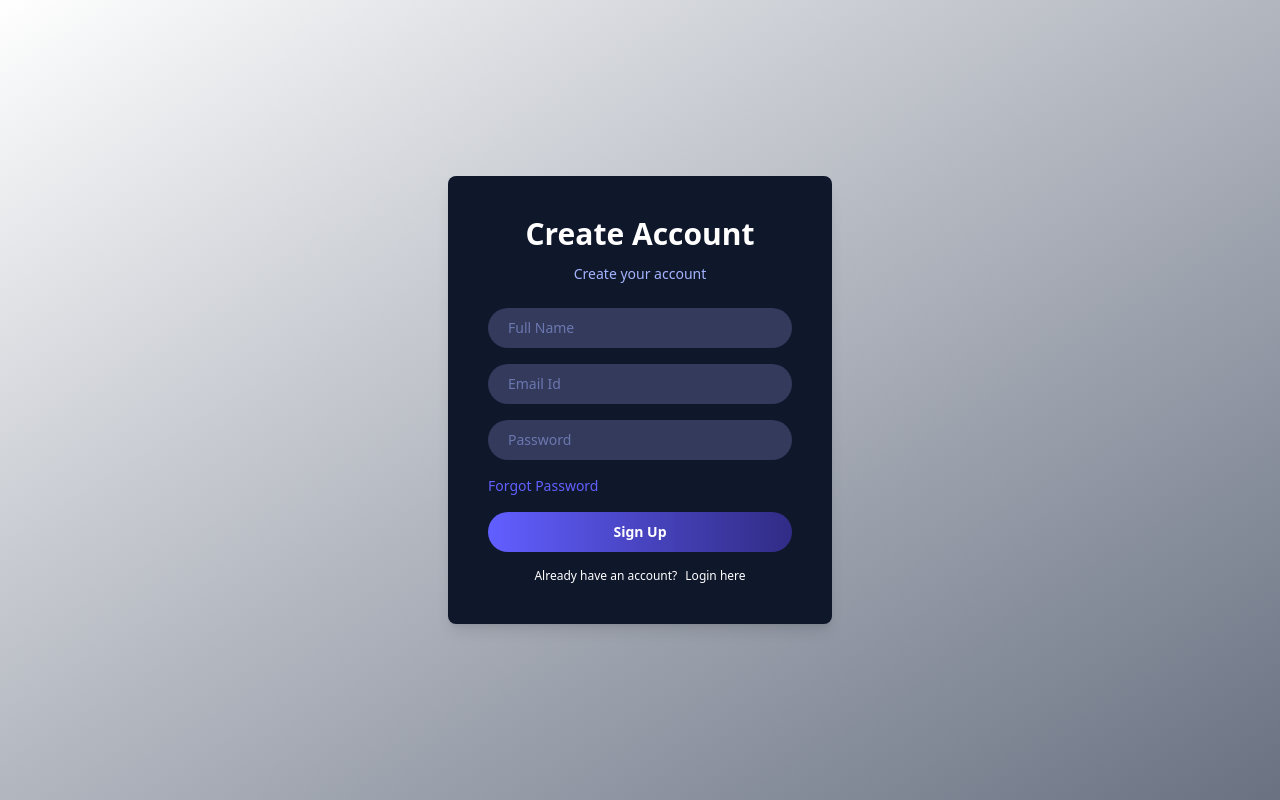
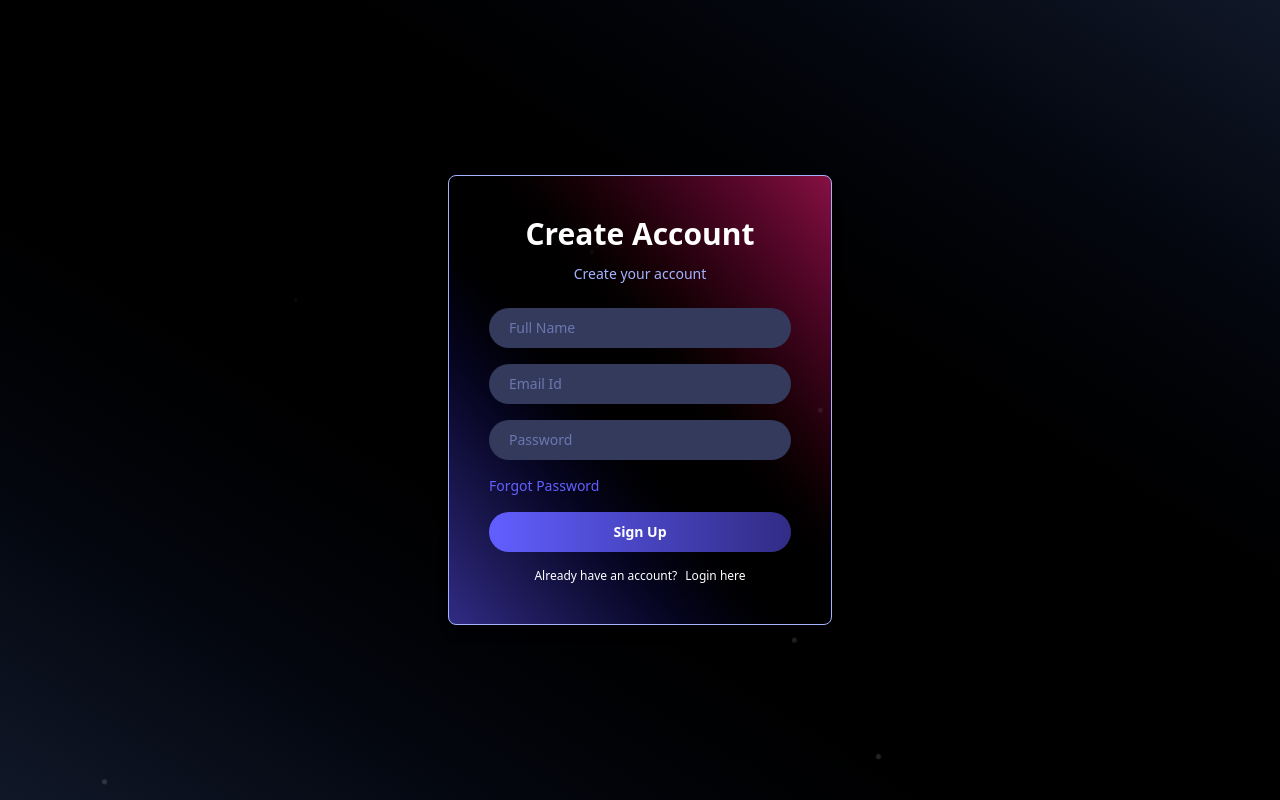
Before and after one commit to aneesh0609/Moltres-Dev, a React (Vite) app in the folder aneesh-portfolio/: page /login in a window 1280 px wide. Built offline with nearby package versions, Linux system fonts and the light colour scheme; no server answers.

Commit message:
login page (particles)

```diff
--- a/aneesh-portfolio/src/components/Certificates.jsx
+++ b/aneesh-portfolio/src/components/Certificates.jsx
@@ -34,7 +34,7 @@ const TataCertificate = () => {
       const newParticle = {
         id: Date.now() + Math.random(),
         left: Math.random() * 100,
-        size: Math.random() * 3 + 2,
+        size: Math.random() * 3 + 3,
         duration: Math.random() * 2 + 3
       };
       setParticles((prev) => [...prev.slice(-8), newParticle]);
--- a/aneesh-portfolio/src/pages/Login.jsx
+++ b/aneesh-portfolio/src/pages/Login.jsx
@@ -1,4 +1,4 @@
-import React, { useContext, useState } from 'react'
+import React, { useContext, useState ,useEffect } from 'react'
 import {useNavigate} from 'react-router-dom'
 import { AppContext } from '../context/AppContext';
 import axios from 'axios'
@@ -17,6 +17,9 @@ const Login = () => {
   const[email,setEmail] = useState('') ;
 
   const[password,setPassword] = useState('') ;
+  const [isVisible, setIsVisible] = useState(false);
+    const [particles, setParticles] = useState([]);
+
 
   const onSubmitHandler = async (e) =>
   {
@@ -61,12 +64,47 @@ const Login = () => {
 
   }
 
+ useEffect(() => {
+    const timer = setTimeout(() => setIsVisible(true), 300);
+    return () => clearTimeout(timer);
+  }, []);
+
+
+  useEffect(() => {
+      const createParticle = () => {
+        const newParticle = {
+          id: Date.now() + Math.random(),
+          left: Math.random() * 100,
+          size: Math.random() * 3 + 3,
+          duration: Math.random() * 2 + 3
+        };
+        setParticles((prev) => [...prev.slice(-8), newParticle]);
+      };
+
+      const interval = setInterval(createParticle, 800);
+      return () => clearInterval(interval);
+    }, []);
+
+
 
   return (
-    <div className='flex items-center justify-center min-h-screen px-6 sm:px-0 bg-gradient-to-br from-white to-gray-500'>
+    <div className='flex items-center justify-center min-h-screen px-6 sm:px-0 bg-gradient-to-tr from-gray-900 via-black to-gray-900 '>
 
+       {particles.map((particle) => (
+        <div
+          key={particle.id}
+          className="fixed pointer-events-none z-0 bg-white/15 rounded-full"
+          style={{
+            left: `${particle.left}%`,
+            bottom: '-10px',
+            width: `${particle.size}px`,
+            height: `${particle.size}px`,
+            animation: `floatUp ${particle.duration}s linear infinite`
+          }}
+        />
+      ))}
 
-      <div className='bg-slate-900 p-10 rounded-lg shadow-lg w-full sm:w-96 text-indigo-300 text-sm'>
+      <div className='bg-gradient-to-tr from-indigo-900 via-black to-pink-900  p-10 rounded-lg shadow-lg w-full sm:w-96 text-indigo-300 text-sm border '>
          <h2 className='text-3xl font-semibold text-white text-center mb-3'>{state === 'Sign Up' ? "Create Account" : "Login"}</h2>
          <p className=' text-sm text-center mb-6'>{state === 'Sign Up' ? "Create your account " : "Login to your account" }</p>
 
@@ -112,6 +150,18 @@ const Login = () => {
 
 
       </div>
+       <style jsx>{`
+        @keyframes floatUp {
+          0% {
+            transform: translateY(0) rotate(0deg);
+            opacity: 1;
+          }
+          100% {
+            transform: translateY(-100vh) rotate(360deg);
+            opacity: 0;
+          }
+        }
+      `}</style>
 
     </div>
 
```
